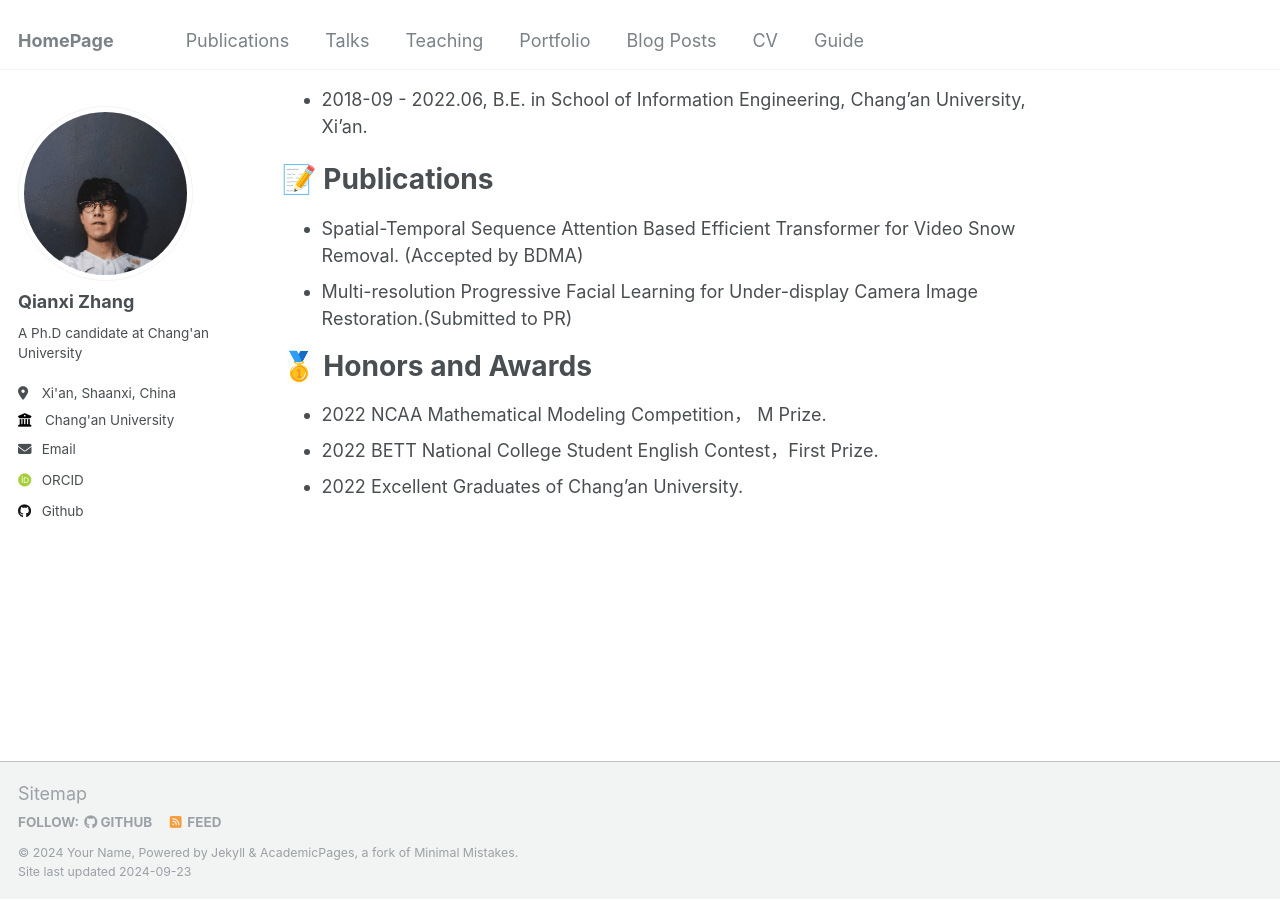
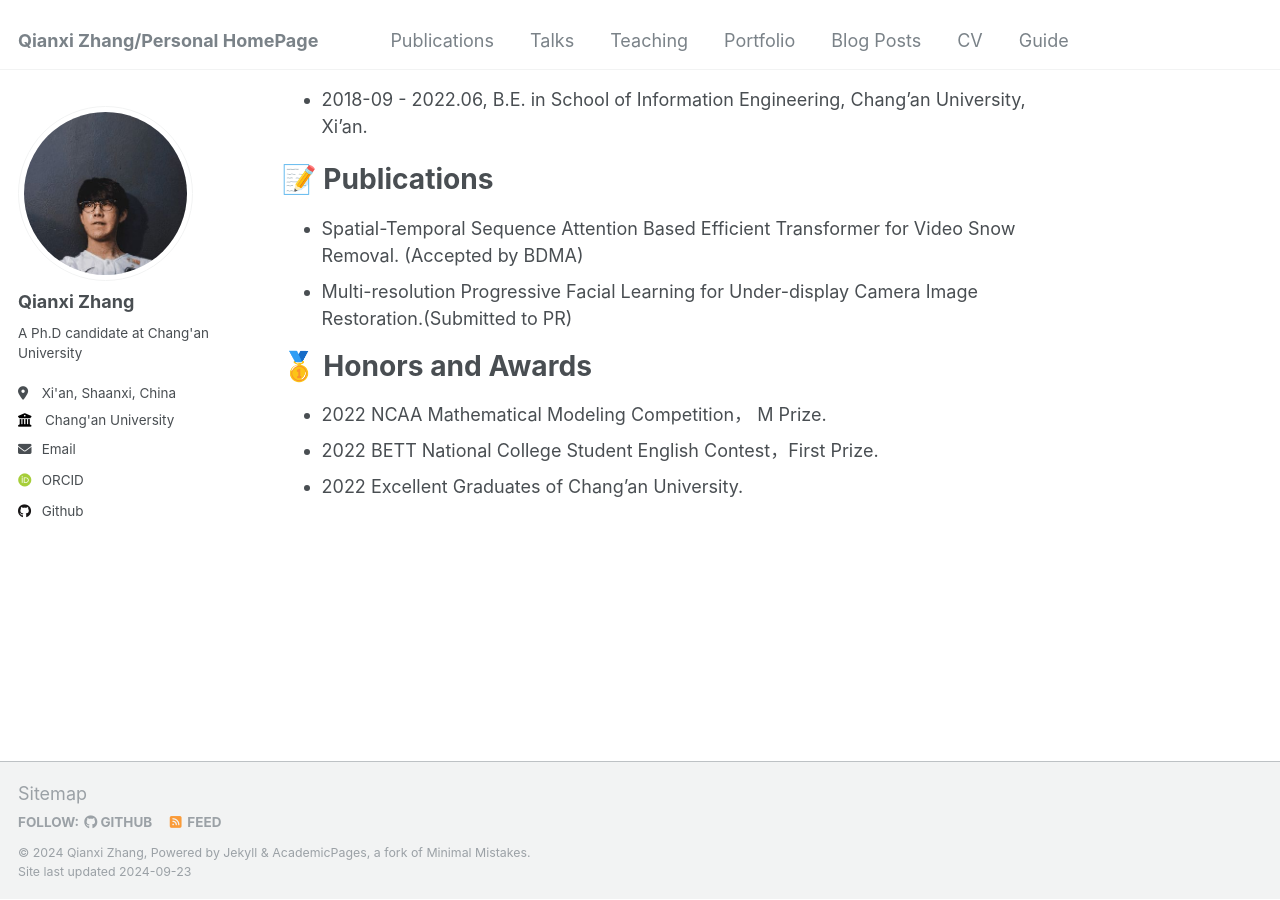
Before and after one commit to zqx1216155858/zqx1216155858.github.io, a Jekyll site: the page built from _pages/about.md, in a window 1280 px wide and 900 px high, scrolled down 559 px. Built offline with Jekyll 4.4.1, drawn with Linux system fonts in a browser that asks for light colours; some web fonts are replaced.

Commit message:
Update _config.yml

```diff
--- a/_config.yml
+++ b/_config.yml
@@ -8,13 +8,13 @@
 
 # Basic Site Settings
 locale                   : "en-US"
-title                    : "HomePage"
+title                    : "Qianxi Zhang/Personal HomePage"
 title_separator          : "-"
-name                     : &name "Your Name"
+name                     : &name "Qianxi Zhang"
 description              : &description "personal description"
-url                      : https://academicpages.github.io/ # the base hostname & protocol for your site e.g. "https://mmistakes.github.io"
+url                      : https://zqx1216155858.github.io # the base hostname & protocol for your site e.g. "https://mmistakes.github.io"
 baseurl                  : "" # the subpath of your site, e.g. "/blog"
-repository               : "academicpages/academicpages.github.io"
+repository               : "zqx1216155858/zqx1216155858.github.io"
 
 # Site Author - The following control what appear as part of the author content on the side bar.
 #               If a field is blank the icon and link will not appear, otherwise it will be shown.
```
